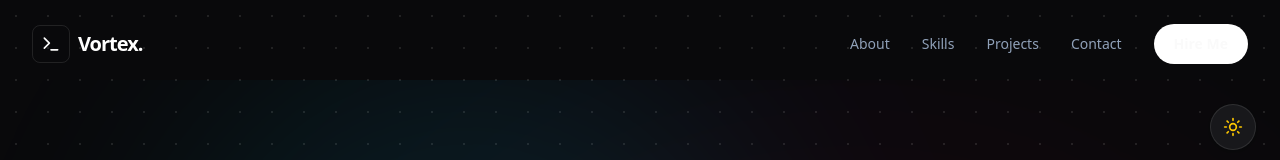
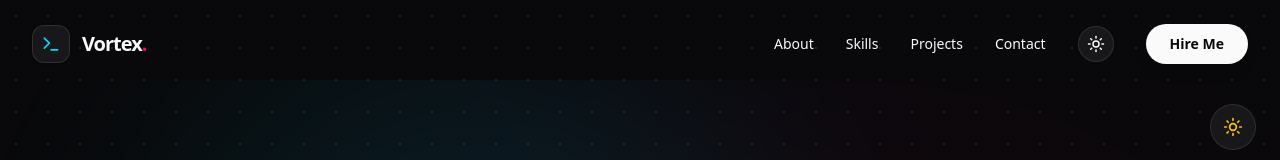
Before and after one commit to itznik/Portfolio, a Next.js app in the folder nikunj-portfolio/: page / in a window 1280 px wide. Shown: the top 160 px of the page. Built offline with nearby package versions, Linux system fonts and the light colour scheme.

Commit message:
Update Navbar.tsx

```diff
--- a/nikunj-portfolio/src/components/Navbar.tsx
+++ b/nikunj-portfolio/src/components/Navbar.tsx
@@ -2,7 +2,8 @@
 
 import { useState, useEffect } from "react";
 import { motion, AnimatePresence } from "framer-motion";
-import { Menu, X, Terminal } from "lucide-react";
+import { Menu, X, Terminal, Moon, Sun } from "lucide-react";
+import { useTheme } from "next-themes";
 
 const navLinks = [
   { name: "About", href: "#about" },
@@ -14,12 +15,15 @@ const navLinks = [
 export default function Navbar() {
   const [isScrolled, setIsScrolled] = useState(false);
   const [mobileMenuOpen, setMobileMenuOpen] = useState(false);
+  const { theme, setTheme } = useTheme();
+  const [mounted, setMounted] = useState(false);
 
-  // Detect scroll to add a stronger glass effect when scrolling down
+  // Prevent hydration mismatch for theme toggle
+  useEffect(() => setMounted(true), []);
+
+  // Detect scroll for the glass effect
   useEffect(() => {
-    const handleScroll = () => {
-      setIsScrolled(window.scrollY > 20);
-    };
+    const handleScroll = () => setIsScrolled(window.scrollY > 20);
     window.addEventListener("scroll", handleScroll);
     return () => window.removeEventListener("scroll", handleScroll);
   }, []);
@@ -27,18 +31,18 @@ export default function Navbar() {
   return (
     <header
       className={`fixed top-0 left-0 right-0 z-50 transition-all duration-300 ${
-        isScrolled ? "bg-[#09090B]/80 backdrop-blur-xl border-b border-white/5 py-4" : "bg-transparent py-6"
+        isScrolled ? "bg-bg-base/80 backdrop-blur-xl border-b border-border-card py-4" : "bg-transparent py-6"
       }`}
     >
       <div className="max-w-7xl mx-auto px-4 sm:px-6 lg:px-8 flex justify-between items-center">
 
         {/* Logo */}
-        <a href="#" className="flex items-center gap-2 group">
-          <div className="p-2 rounded-lg bg-brand-surface border border-white/10 group-hover:border-brand-cyan/50 transition-colors">
-            <Terminal size={20} className="text-brand-cyan" />
+        <a href="#home" className="flex items-center gap-3 group">
+          <div className="p-2 rounded-xl bg-surface-card border border-border-card group-hover:border-accent-primary transition-colors shadow-sm">
+            <Terminal size={20} className="text-accent-primary" />
           </div>
-          <span className="text-xl font-bold tracking-tighter text-white">
-            Vortex<span className="text-brand-magenta">.</span>
+          <span className="text-xl font-bold tracking-tighter text-fg-base">
+            Vortex<span className="text-accent-secondary">.</span>
           </span>
         </a>
 
@@ -48,36 +52,58 @@ export default function Navbar() {
             <a
               key={link.name}
               href={link.href}
-              className="text-sm font-medium text-slate-400 hover:text-white transition-colors"
+              className="text-sm font-medium text-text-secondary hover:text-fg-base transition-colors"
             >
               {link.name}
             </a>
           ))}
+
+          {/* Theme Toggle */}
+          {mounted && (
+            <button
+              onClick={() => setTheme(theme === "dark" ? "light" : "dark")}
+              className="p-2 rounded-full bg-surface-card border border-border-card text-text-secondary hover:text-fg-base hover:scale-110 transition-all shadow-sm"
+              aria-label="Toggle Theme"
+            >
+              {theme === "dark" ? <Sun size={18} /> : <Moon size={18} />}
+            </button>
+          )}
+
           <a
             href="#contact"
-            className="px-5 py-2.5 text-sm font-bold rounded-full bg-white text-brand-dark hover:shadow-neon transition-all hover:-translate-y-0.5"
+            className="px-6 py-2.5 text-sm font-bold rounded-full bg-fg-base text-bg-base hover:-translate-y-1 transition-transform shadow-lg"
           >
             Hire Me
           </a>
         </nav>
 
-        {/* Mobile Menu Toggle */}
-        <button
-          className="md:hidden p-2 text-slate-300 hover:text-white"
-          onClick={() => setMobileMenuOpen(!mobileMenuOpen)}
-        >
-          {mobileMenuOpen ? <X size={24} /> : <Menu size={24} />}
-        </button>
+        {/* Mobile Controls (Menu Toggle + Theme) */}
+        <div className="flex items-center gap-4 md:hidden">
+          {mounted && (
+            <button
+              onClick={() => setTheme(theme === "dark" ? "light" : "dark")}
+              className="p-2 rounded-full bg-surface-card border border-border-card text-text-secondary"
+            >
+              {theme === "dark" ? <Sun size={18} /> : <Moon size={18} />}
+            </button>
+          )}
+          <button
+            className="p-2 text-fg-base"
+            onClick={() => setMobileMenuOpen(!mobileMenuOpen)}
+          >
+            {mobileMenuOpen ? <X size={24} /> : <Menu size={24} />}
+          </button>
+        </div>
       </div>
 
-      {/* Mobile Navigation Dropdown */}
+      {/* Mobile Menu Dropdown */}
       <AnimatePresence>
         {mobileMenuOpen && (
           <motion.div
-            initial={{ opacity: 0, y: -20 }}
-            animate={{ opacity: 1, y: 0 }}
-            exit={{ opacity: 0, y: -20 }}
-            className="absolute top-full left-0 w-full bg-[#09090B]/95 backdrop-blur-3xl border-b border-white/10 md:hidden"
+            initial={{ opacity: 0, height: 0 }}
+            animate={{ opacity: 1, height: "auto" }}
+            exit={{ opacity: 0, height: 0 }}
+            className="absolute top-full left-0 w-full bg-bg-base/95 backdrop-blur-3xl border-b border-border-card md:hidden overflow-hidden"
           >
             <div className="flex flex-col px-6 py-8 gap-6">
               {navLinks.map((link) => (
@@ -85,7 +111,7 @@ export default function Navbar() {
                   key={link.name}
                   href={link.href}
                   onClick={() => setMobileMenuOpen(false)}
-                  className="text-lg font-medium text-slate-300 hover:text-brand-cyan transition-colors"
+                  className="text-lg font-medium text-text-secondary hover:text-accent-primary transition-colors"
                 >
                   {link.name}
                 </a>
```
